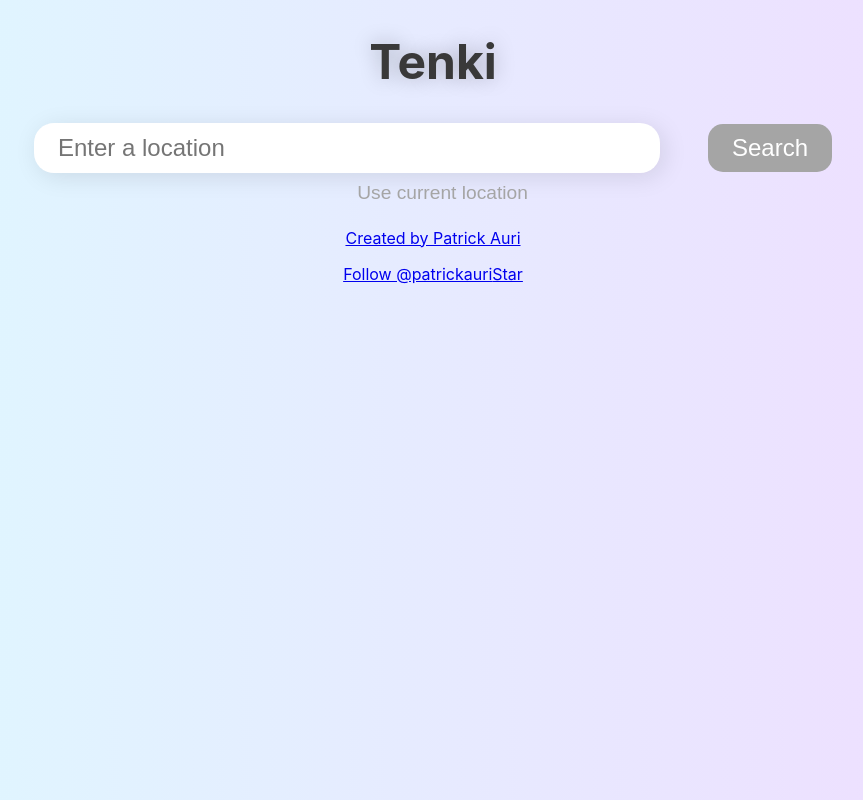
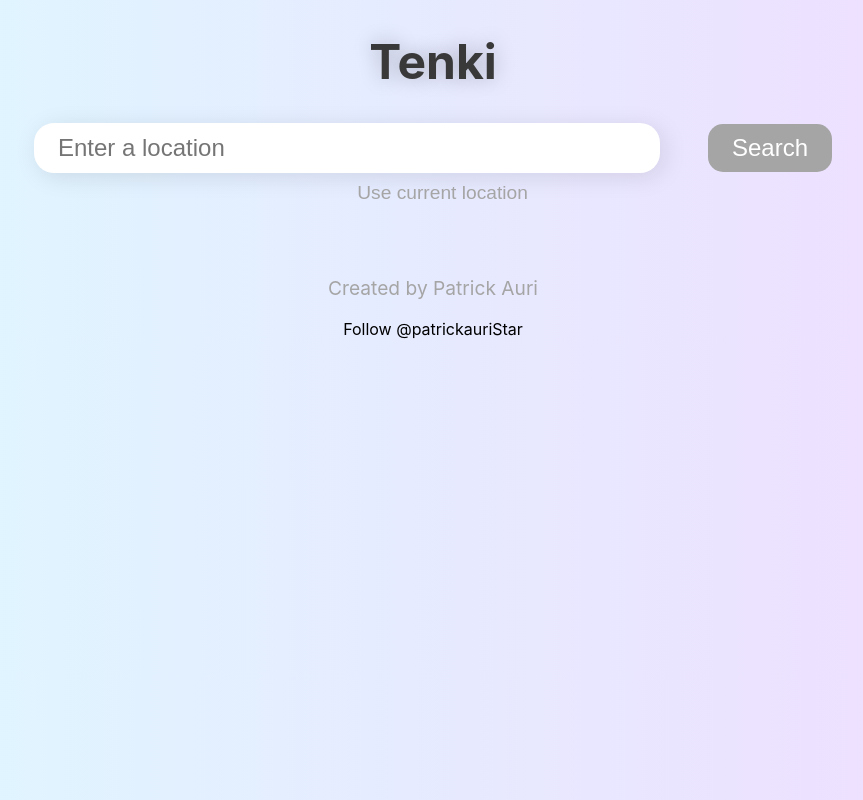
Before and after one commit to patrickauri/Tenki, a React (Create React App) app: page / in a window 1280 px wide. Shown: the whole page, without its empty margins (207-1070 px from the left). Built offline with nearby package versions, Linux system fonts and the light colour scheme.

Commit message:
added github links

```diff
--- a/src/App.js
+++ b/src/App.js
@@ -166,7 +166,7 @@ const App = () => {
       </section>
       <section style={{ textAlign: "center" }}>
         <a href="https://patrickauri.com" target="_blank" rel="noreferrer">
-          <p className="text-secondary" style={{ marginBottom: "1em" }}>
+          <p className="current-loc" style={{ marginBottom: "1em" }}>
             Created by Patrick Auri
           </p>
         </a>
@@ -179,9 +179,9 @@ const App = () => {
         </a>
         <a
           className="github-button"
-          href="https://github.com/patrickauri/japanesepitchaccent"
+          href="https://github.com/patrickauri/tenki-web"
           data-icon="octicon-star"
-          aria-label="Star patrickauri/japanesepitchaccent on GitHub"
+          aria-label="Star patrickauri/tenki-web on GitHub"
         >
           Star
         </a>
--- a/src/index.css
+++ b/src/index.css
@@ -88,12 +88,12 @@ button:hover {
 .result {
   margin-top: 4em;
   text-align: center;
-  position: absolute;
-  left: 50%;
-  transform: translateX(-50%);
 }
 
 .weather {
+  margin-left: auto;
+  margin-right: auto;
+  width: 100vw;
   background: rgba(255, 255, 255, 0.5);
   box-shadow: 4px 4px 20px 4px rgba(0, 0, 0, 0.08);
   backdrop-filter: blur(20px);
@@ -142,6 +142,14 @@ button:hover {
   font-size: 1.5em;
 }
 
+a,
+a:hover,
+a:visited,
+a:active {
+  text-decoration: none;
+  color: inherit;
+}
+
 .current-loc {
   font-size: 1.2em;
   color: rgb(165, 165, 165);
```
